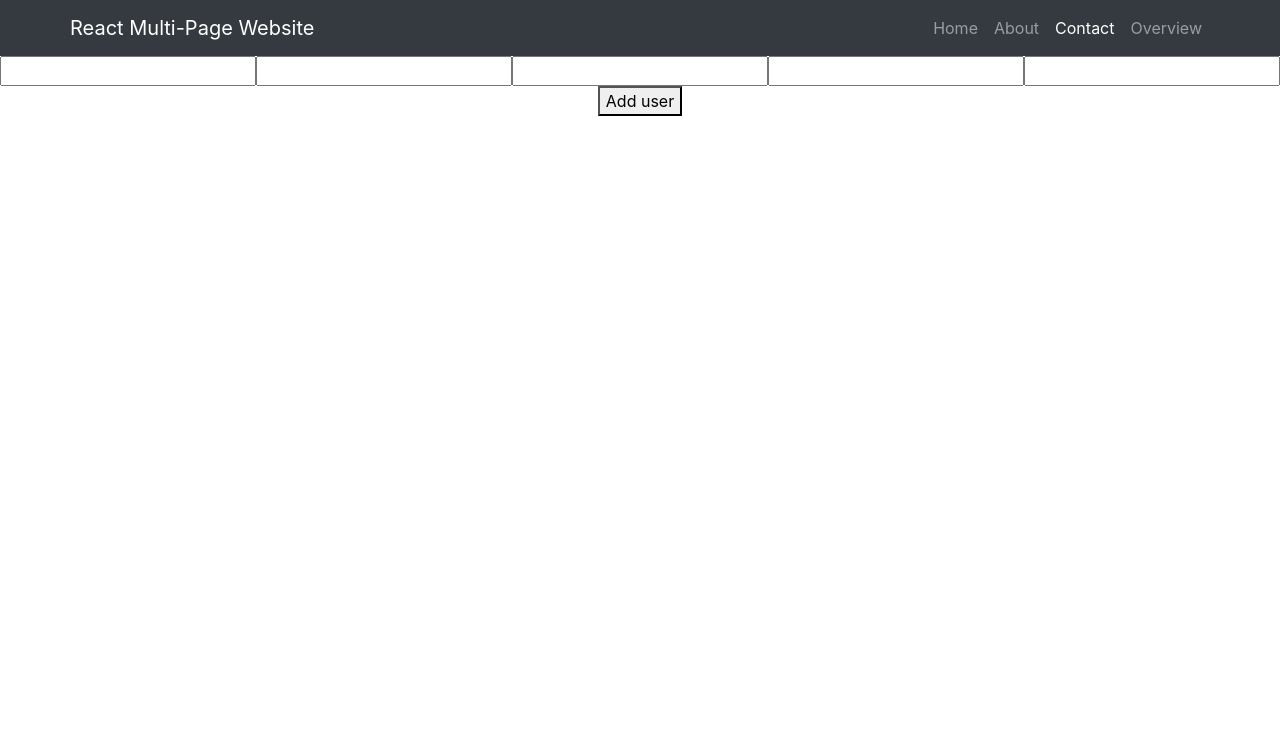
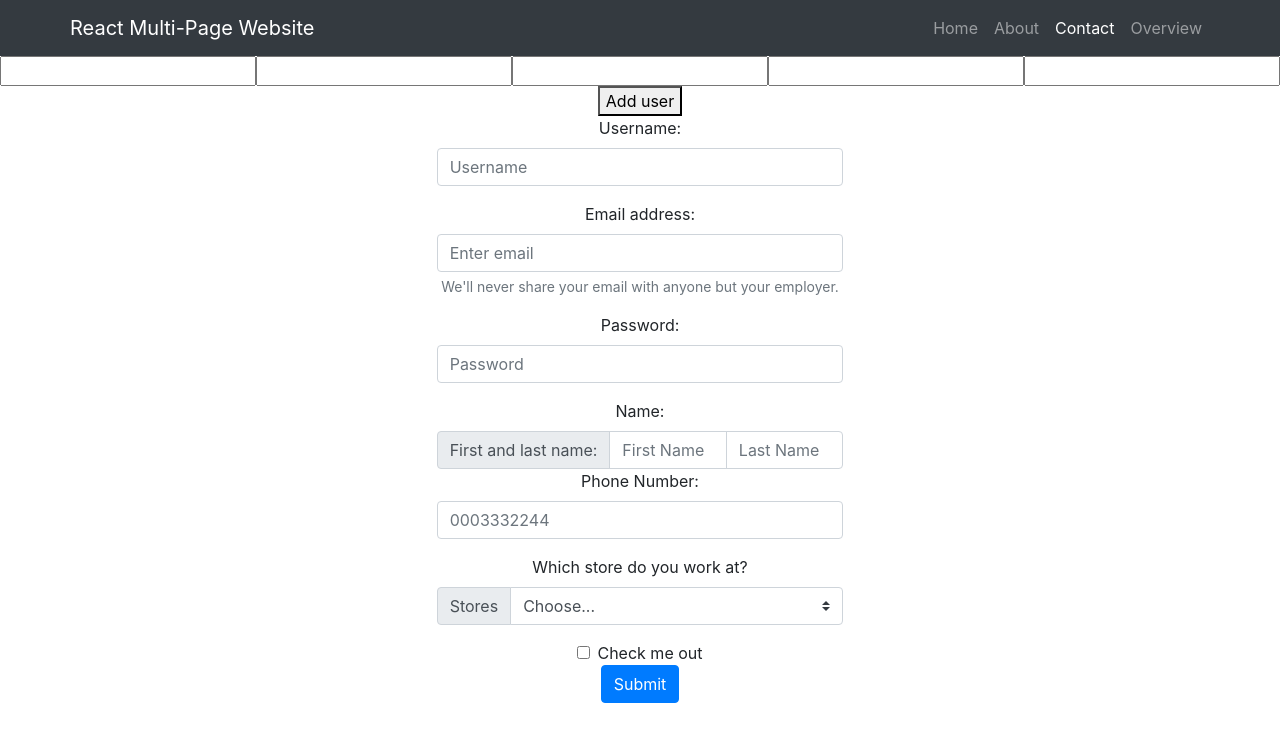
Before and after one commit to furbergerik/tollo, a React (Create React App) app: page /contact in a window 1280 px wide. Shown: the top 742 px of the page. Built offline with nearby package versions, Linux system fonts and the light colour scheme; no server answers.

Commit message:
Update Contact.jsx

```diff
--- a/src/components/Contact.jsx
+++ b/src/components/Contact.jsx
@@ -101,6 +101,61 @@ class Contact extends Component {
 
       </div>
       <div>{this.name()}</div>
+      <div className="row">
+      <div className=" col-xs-6 col-md-4 "></div>
+      <form className=" col-xs-6 col-md-4 ">
+      <div className="form-group">
+    <label for="exampleInputUsername">Username:</label>
+      <input type="text" className="form-control" id="exampleInputUserName" placeholder="Username"></input>
+  </div>
+      <div className="form-group"  >
+    <label for="exampleInputEmail1">Email address:</label>
+    <input type="email" className="form-control" id="exampleInputEmail1" aria-describedby="emailHelp" placeholder="Enter email"></input>
+    <small id="emailHelp" className="form-text text-muted">We'll never share your email with anyone but your employer.</small>
+  </div>
+
+  <div className="form-group">
+    <label for="exampleInputPassword1">Password:</label>
+    <input type="password" className="form-control" id="exampleInputPassword1" placeholder="Password"></input>
+  </div>
+  <label for="number">Name:</label>
+  <div className="input-group">
+  <div className="input-group-prepend">
+    <span className="input-group-text" id="">First and last name:</span>
+  </div>
+  <input type="text" className="form-control" placeholder="First Name"></input>
+  <input type="text" className="form-control" placeholder="Last Name"></input>
+</div>
+  <div className="form-group">
+    <label for="number">Phone Number:</label>
+    <input type="text" className="form-control" id="exampleInputPassword2" placeholder="0003332244"></input>
+  </div>
+  <label for="number">Which store do you work at?</label>
+  <div className="input-group mb-3">
+  <div className="input-group-prepend">
+    <label className="input-group-text" for="inputGroupSelect01">Stores</label>
+  </div>
+  <select className="custom-select" id="inputGroupSelect01">
+    <option defaultValue>Choose...</option>
+    <option value="1">Store One</option>
+    <option value="2">Store Two</option>
+    <option value="3">Store Three</option>
+    <option value="4">Store Four</option>
+    <option value="5">Store Five</option>
+
+  </select>
+</div>
+
+
+  <div className="form-check">
+
+    <input type="checkbox" className="form-check-input" id="exampleCheck1"></input>
+    <label className="form-check-label" for="exampleCheck1">Check me out</label>
+  </div>
+  <button type="submit" className="btn btn-primary">Submit</button>
+      </form>
+
+    </div>
     </div>
   );
 
```
